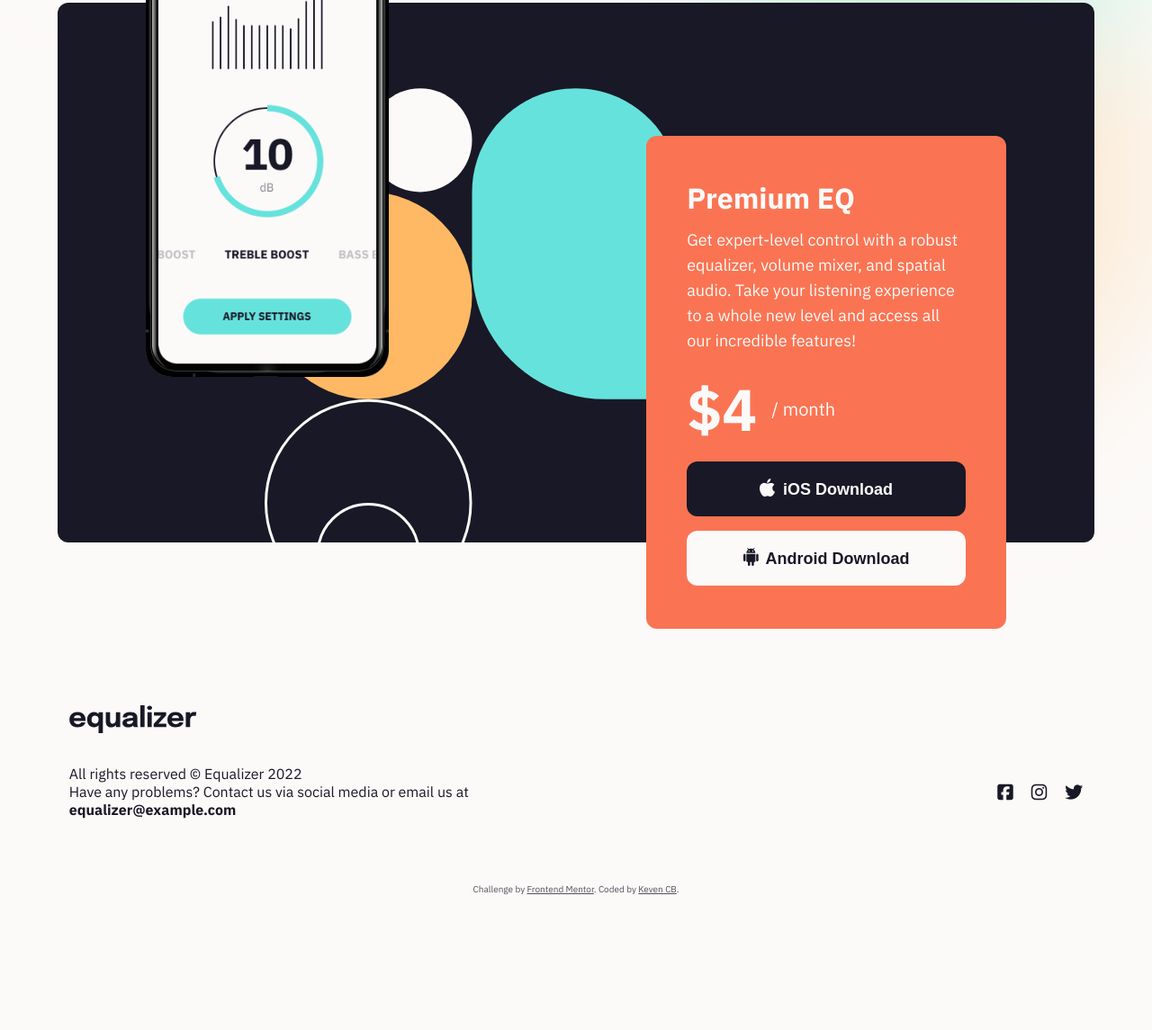
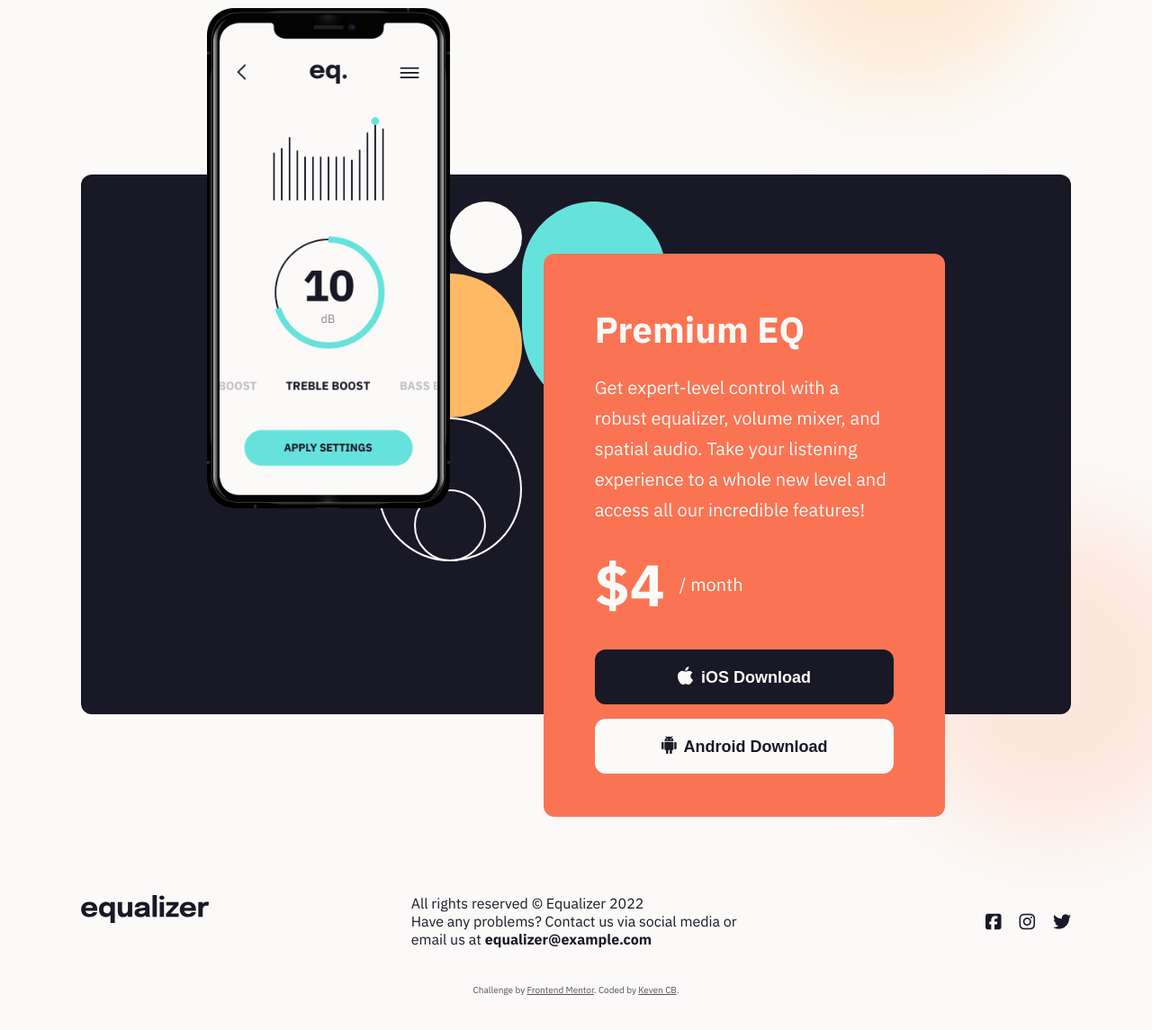
Before and after one commit to kevencb/Equalizer-LandingPage-FrontendMentor, a plain HTML site: page index.html in a window 1280 px wide. Shown: the part 657-1802 px from the top of the page at 90% size. Before the commit the page ends 1683 px from the top, so only its background shows below. Drawn offline with Linux system fonts and the light colour scheme.

Commit message:
Update estilos - Vista Desktop finalizada

```diff
--- a/css/_components.scss
+++ b/css/_components.scss
@@ -12,6 +12,12 @@
     }
 }
 
+@media (min-width: 1280px){
+    .title-h1{
+        font-size: 8.8rem;
+        line-height: 8.8rem;
+    }
+}
 
 .title-h2{
     color: $white;
@@ -32,6 +38,13 @@
     }
 }
 
+@media (min-width: 1280px){
+    .body-1{
+        font-size: 2rem;
+        line-height: 3.4rem;
+    }
+}
+
 .body-2{
     font-size: 1.8rem;
     font-weight: 400;
@@ -42,22 +55,23 @@
     align-items: center;
     border: none;
     border-radius: 1.2rem;
+    cursor: pointer;
     display: flex;
     font-size: 1.8rem;
     font-weight: 700;
     height: 6.1rem;
     justify-content: center;
     padding: 1.5rem 0 1.4rem 0;
-    width: 100%
+    width: 100%;
 }
 
 .button-apple{
     @extend .button;
     background-color: $dark;
     color: $white;
-    :hover{
-        background-color: $cyan;
-    }
+}
+.button-apple:hover{
+    background-color: $cyan;
 }
 
 .button-apple::before{
@@ -73,9 +87,9 @@
     @extend .button;
     background-color: $white;
     color: $dark;
-    :hover{
-        background-color: $oragneLigth;
-    }
+}
+.button-android:hover{
+    background-color: $oragneLigth;
 }
 
 .button-android::before{
--- a/css/styles.scss
+++ b/css/styles.scss
@@ -19,8 +19,16 @@ body{
     }
 }
 
+@media (min-width: 1280px) {
+    body{
+        background-image: url('../assets/bg-pattern-1.svg'), url('../assets/bg-main-desktop.png'), ;
+        background-position: top -4rem right 0rem, top -20rem left -30rem;
+    }
+}
+
 .container{
     margin: 0 auto;
+    max-width: 110rem;
     width: 88%;
 }
 
@@ -42,6 +50,7 @@ body{
 
 @media (min-width: 768px){
     .header{
+        margin: 6.2rem auto 0;
         &__info{
             margin: 9.5rem 0;
             width: 75%;
@@ -49,6 +58,14 @@ body{
     }
 }
 
+@media (min-width: 1280px){
+    .header{
+        &__info{
+            margin: 12.8rem 0;
+            width: 80%;
+        }
+    }
+}
 
 .main{
     aspect-ratio: 1/1;
@@ -108,14 +125,12 @@ body{
     }
 }
 
-
 @media (min-width: 768px){
     .main{
-        aspect-ratio: 1/1;
         background-position: top -2rem left 23rem;
         background-size: 40%;
+        height: 60rem;
         margin: 25rem auto 0;
-        max-height: 60rem;
         width: 90%;
         figure{
             margin-left: 8.5%;
@@ -131,6 +146,43 @@ body{
             right:8.5%;
             top:10rem;
             width: 40rem;
+        }
+    }
+}
+
+@media (min-width: 1280px){
+    .main{
+        background-position: top -5rem left 33rem;
+        background-size: 32rem;
+        margin-top: 32rem;
+        width: 110rem;
+        figure{
+            margin-left: 14rem;
+            max-width: 27rem;
+            img{
+                margin-top: -18.5rem;
+                width: 100%;
+            }
+        }
+        .card{
+            padding: 5.8rem 3.4rem 4.8rem;
+            position: absolute;
+            right:14rem;
+            top:4rem;
+            width: 44.6rem;
+            &__title{
+                font-size: 4rem;
+                margin-bottom: 2.2rem;
+            }
+            &__text{
+                font-size: 2rem;
+                line-height: 3.4rem;
+                margin-bottom: 3.6rem;
+            }
+            &__price{
+                margin-bottom: 4.6rem;
+                margin-top: 4rem;
+            }
         }
     }
 }
@@ -199,3 +251,33 @@ body{
         }
     }
 }
+
+@media (min-width: 1280px){
+    .footer{
+        align-items:flex-start;
+        grid-template-columns: 1fr 1fr 1fr;
+        grid-template-rows: repeat(2, 1fr);
+        margin: 20rem auto 3.2rem;
+        &__logo{
+            grid-column: 1/2;
+            grid-row: 1/2;
+            height: max-content;
+        }
+        &__info{
+            grid-column: 2/3;
+            grid-row: 1/2;
+            margin-bottom: 0rem;
+            margin-top: 0;
+        }
+        &__social{
+            align-self: center;
+            grid-column: 2/-1;
+            grid-row: 1/2;
+        }
+        .attribution{
+            grid-row: 2;
+            height: 2rem;
+            margin: 4rem auto 0;
+        }
+    }
+}
```
Also changed, not shown: css/styles.css, 1 other file.
